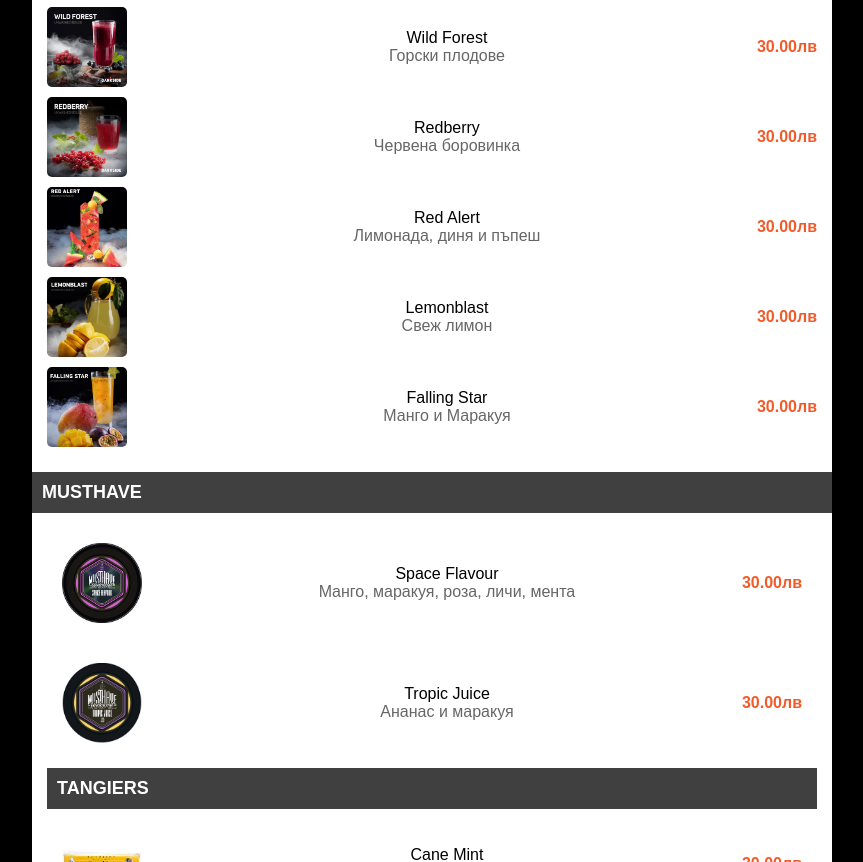
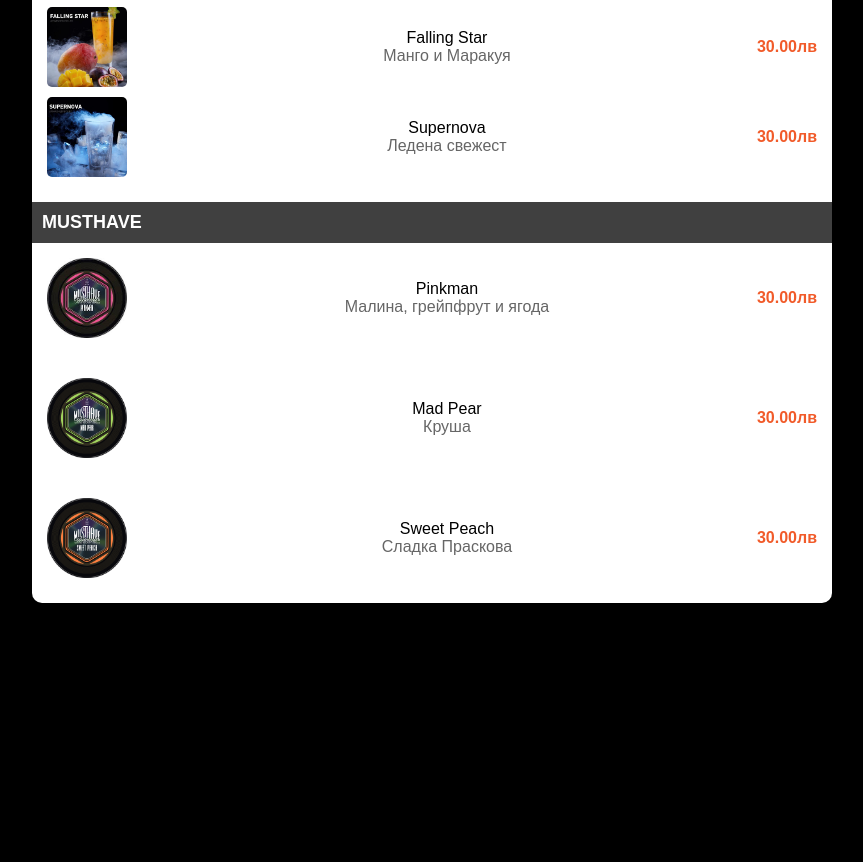
Before and after one commit to VBHOOKAH/v-bhookah, a plain HTML site: page index.html in a window 1280 px wide. Shown: the part 1938-2800 px from the top of the page, without its empty margins (208-1071 px from the left). After the commit the page ends 2541 px from the top, so only its background shows below. Drawn offline with Linux system fonts and the light colour scheme.

Commit message:
йсйсйс

```diff
--- a/index.html
+++ b/index.html
@@ -93,7 +93,7 @@
     </div>
     <div class="menu-subcategory2">О's Tobacco</div>
     <div class="item-details">
-      <div class="menu-item">
+      <!---<div class="menu-item">
         <img src="tnt.jpg" alt="Appetizer 1" class="item-image">
         <div>
           <div class="nadpis">
@@ -112,7 +112,7 @@
           </div>
         </div>
         <div class="item-price">25.00лв</div>
-      </div>
+      </div>-->
       <!--<div class="menu-item">
         <img src="lucifero.jpg" alt="Appetizer 1" class="item-image">
         <div>
@@ -263,7 +263,7 @@
     </div>
     <div class="menu-subcategory1">Element</div>
     <div class="item-details">
-      <!--<div class="menu-item">
+      <div class="menu-item">
         <img src="ekzo.png" alt="Appetizer 1" class="item-image">
         <div>
           <div class="nadpis">
@@ -272,8 +272,8 @@
           </div>
         </div>
         <div class="item-price">30.00лв</div>
-      </div>-->
-      <div class="menu-item">
+      </div>
+      <!--<div class="menu-item">
         <img src="cola.jpg" alt="Appetizer 1" class="item-image">
         <div>
           <div class="nadpis">
@@ -282,8 +282,8 @@
           </div>
         </div>
         <div class="item-price">30.00лв</div>
-      </div>
-      <div class="menu-item">
+      </div>-->
+      <!-- <div class="menu-item">
         <img src="pear.jpg" alt="Appetizer 1" class="item-image">
         <div>
           <div class="nadpis">
@@ -292,7 +292,7 @@
           </div>
         </div>
         <div class="item-price">30.00лв</div>
-      </div>
+      </div>-->
       <!--<div class="menu-item">
         <img src="piach.jpg" alt="Appetizer 1" class="item-image">
         <div>
@@ -323,7 +323,7 @@
         </div>
         <div class="item-price">30.00лв</div>
       </div>-->
-      <!--<div class="menu-item">
+      <div class="menu-item">
         <img src="blw.jpeg" alt="Appetizer 2" class="item-image">
         <div>
           <div class="nadpis">
@@ -332,8 +332,8 @@
           </div>
         </div>
         <div class="item-price">30.00лв</div>
-      </div>-->
-      <div class="menu-item">
+      </div>
+      <!--<div class="menu-item">
         <img src="mngo.jpeg" alt="Appetizer 2" class="item-image">
         <div>
           <div class="nadpis">
@@ -342,7 +342,7 @@
           </div>
         </div>
         <div class="item-price">30.00лв</div>
-      </div>
+      </div>--->
     <!--  <div class="menu-item">
         <img src="wildbrs.jpeg" alt="Appetizer 2" class="item-image">
         <div>
@@ -367,7 +367,7 @@
         </div>
         <div class="item-price">30.00лв</div>
       </div>
-      <!--<div class="menu-item">
+      <div class="menu-item">
         <img src="bsb.jpeg" alt="Appetizer 1" class="item-image">
         <div>
           <div class="nadpis">
@@ -376,7 +376,7 @@
           </div>
         </div>
         <div class="item-price">30.00лв</div>
-      </div>-->
+      </div>
       <div class="menu-item">
         <img src="wildf.jpeg" alt="Appetizer 1" class="item-image">
         <div>
@@ -387,7 +387,7 @@
         </div>
         <div class="item-price">30.00лв</div>
       </div>
-      <div class="menu-item">
+      <!--<div class="menu-item">
         <img src="redberry.jpeg" alt="Appetizer 2" class="item-image">
         <div>
           <div class="nadpis">
@@ -406,7 +406,7 @@
           </div>
         </div>
         <div class="item-price">30.00лв</div>
-      </div>
+      </div>---->
       <div class="menu-item">
         <img src="dlb.png" alt="Appetizer 2" class="item-image">
         <div>
@@ -427,7 +427,7 @@
         </div>
         <div class="item-price">30.00лв</div>
       </div>
-     <!-- <div class="menu-item">
+     <div class="menu-item">
         <img src="dsn.png" alt="Appetizer 2" class="item-image">
         <div>
           <div class="nadpis">
@@ -437,7 +437,7 @@
         </div>
         <div class="item-price">30.00лв</div>
       </div>
-      <div class="menu-item">
+      <!--<div class="menu-item">
         <img src="dlb.png" alt="Appetizer 2" class="item-image">
         <div>
           <div class="nadpis">
@@ -461,7 +461,7 @@
 
     <div class="menu-subcategory1">Musthave</div>
     <div class="item-details">
-     <!--- <div class="menu-item">
+     <div class="menu-item">
         <img src="pinkman.jpg" alt="Appetizer 2" class="item-image">
         <div>
           <div class="nadpis">
@@ -472,7 +472,7 @@
         <div class="item-price">30.00лв</div>
       </div>
     </div>
-    <div class="item-details">
+    <!--<div class="item-details">
       <div class="menu-item">
         <img src="bryhls.png" alt="Appetizer 2" class="item-image">
         <div>
@@ -486,11 +486,11 @@
     </div>-->
     <div class="item-details">
       <div class="menu-item">
-        <img src="spacef.png" alt="Appetizer 2" class="item-image">
+        <img src="madpr.png" alt="Appetizer 2" class="item-image">
         <div>
           <div class="nadpis">
-          <div class="item-name">Space Flavour</div>
-          <div class="item-description">Mанго, маракуя, роза, личи, мента</div>
+          <div class="item-name">Mad Pear</div>
+          <div class="item-description">Круша</div>
           </div>
         </div>
         <div class="item-price">30.00лв</div>
@@ -498,11 +498,11 @@
     </div>
     <div class="item-details">
       <div class="menu-item">
-        <img src="tropicj.png" alt="Appetizer 2" class="item-image">
+        <img src="swpich.png" alt="Appetizer 2" class="item-image">
         <div>
           <div class="nadpis">
-          <div class="item-name">Tropic Juice</div>
-          <div class="item-description">Ананас и маракуя</div>
+          <div class="item-name">Sweet Peach</div>
+          <div class="item-description">Сладка Праскова</div>
           </div>
         </div>
         <div class="item-price">30.00лв</div>
@@ -523,7 +523,7 @@
       </div>
     </div>-->
 
-      <div class="menu-subcategory1">Tangiers</div>
+      <!----<div class="menu-subcategory1">Tangiers</div>
     <div class="item-details">
       <div class="menu-item">
         <img src="cnmint.jpeg" alt="Appetizer 2" class="item-image">
```
Also changed, not shown: madp.jpeg (added), madpr.png (added), swpich.png (added).
